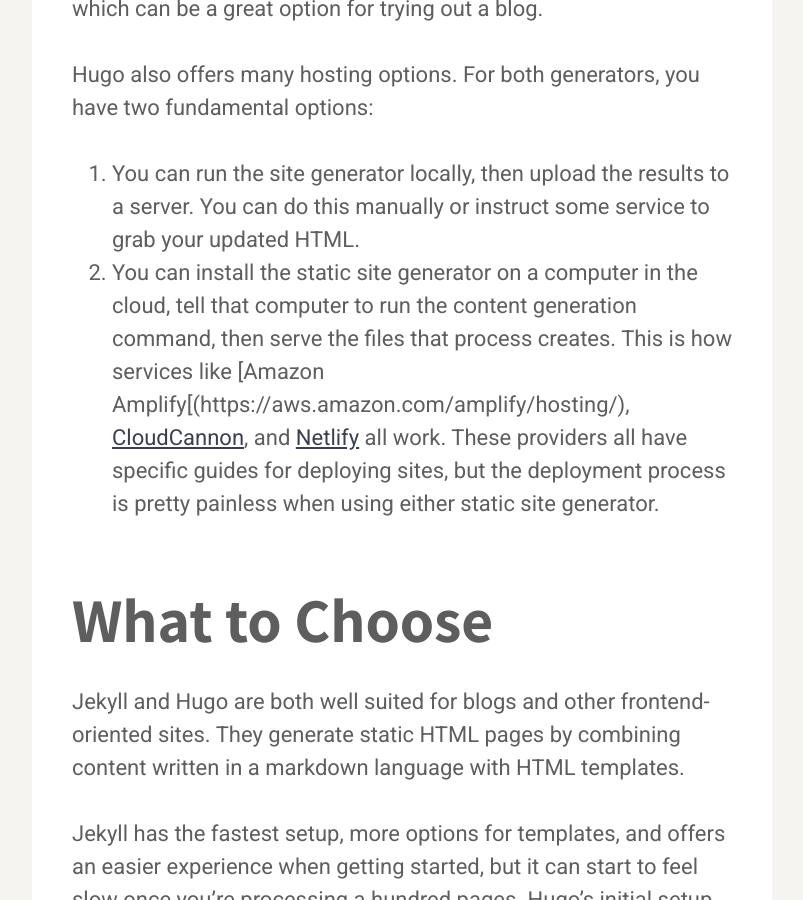
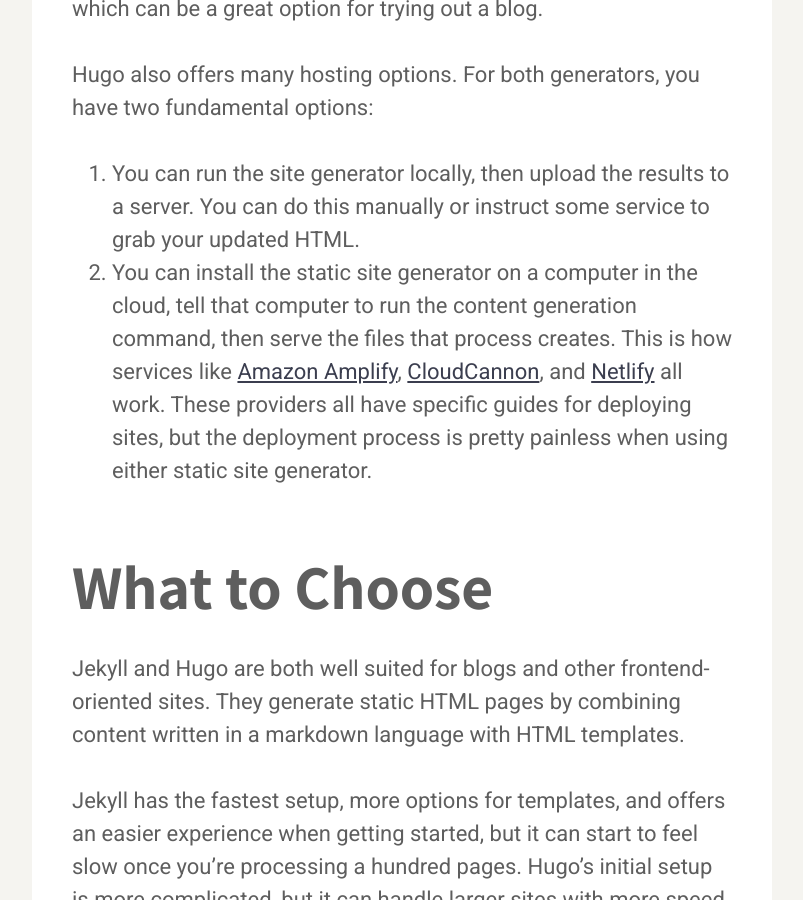
Before and after one commit to karllhughes/learn, a Jekyll site: the page built from _posts/2021-04-06-hugo-vs-jekyll-which-is-right-for-your-blog.md, in a window 1280 px wide and 900 px high, scrolled down 6710 px. Shown: the whole window, without its empty margins (238-1041 px from the left). Built offline with Jekyll 4.4.1, drawn with Linux system fonts in a browser that asks for light colours; a script that is not in the unit is left out.

Commit message:
Update Posts “2021-04-06-hugo-vs-jekyll-which-is-right-for-your-blog”

```diff
--- a/_posts/2021-04-06-hugo-vs-jekyll-which-is-right-for-your-blog.md
+++ b/_posts/2021-04-06-hugo-vs-jekyll-which-is-right-for-your-blog.md
@@ -72,7 +72,7 @@
 Hugo also offers many hosting options. For both generators, you have two fundamental options:
 
 1. You can run the site generator locally, then upload the results to a server. You can do this manually or instruct some service to grab your updated HTML.
-2. You can install the static site generator on a computer in the cloud, tell that computer to run the content generation command, then serve the files that process creates. This is how services like [Amazon Amplify[(https://aws.amazon.com/amplify/hosting/), [CloudCannon](https://cloudcannon.com/), and [Netlify](https://www.netlify.com/) all work. These providers all have specific guides for deploying sites, but the deployment process is pretty painless when using either static site generator.
+2. You can install the static site generator on a computer in the cloud, tell that computer to run the content generation command, then serve the files that process creates. This is how services like [Amazon Amplify](https://aws.amazon.com/amplify/hosting/), [CloudCannon](https://cloudcannon.com/), and [Netlify](https://www.netlify.com/) all work. These providers all have specific guides for deploying sites, but the deployment process is pretty painless when using either static site generator.
 
 ## What to Choose
 
```
